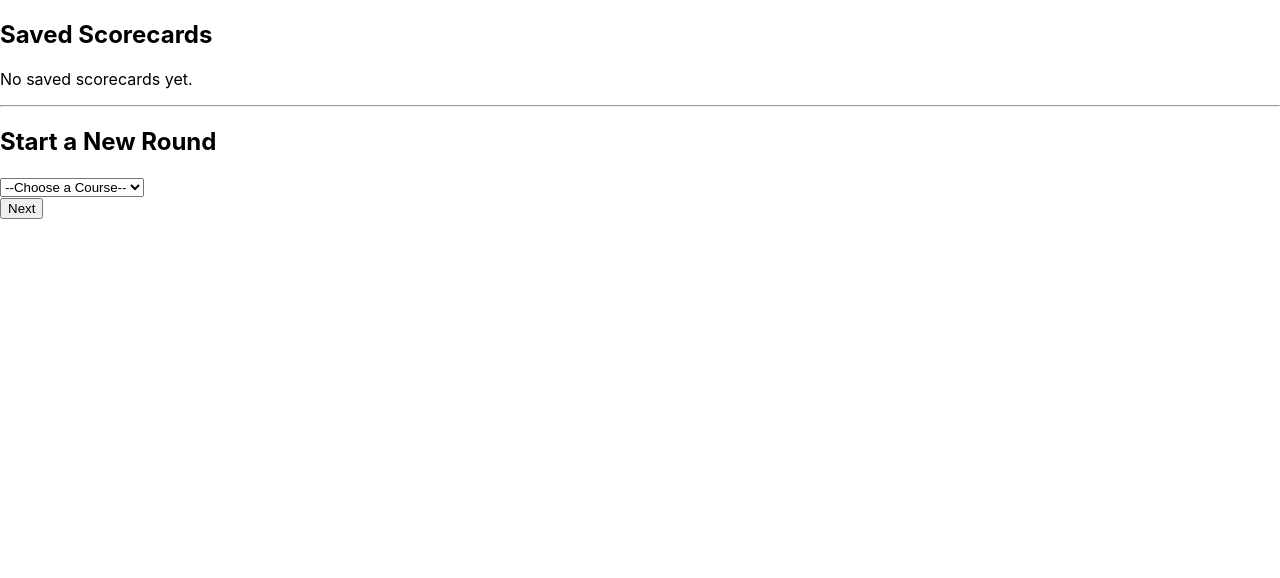
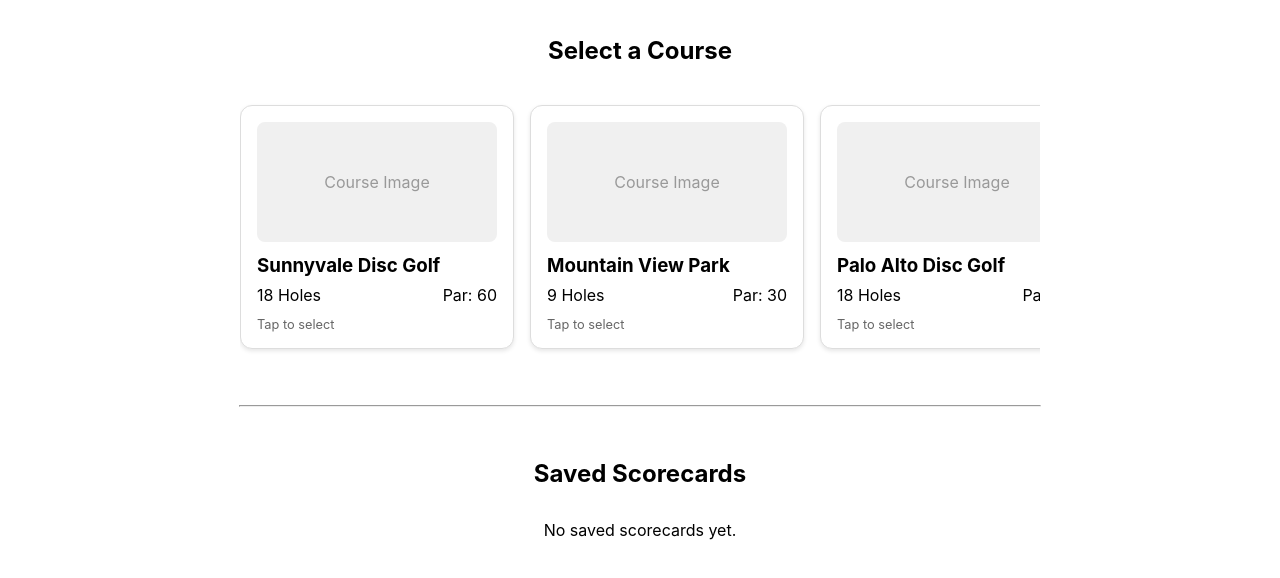
Before and after one commit to randyn1080/disc-golf-scorecard, a React (Create React App) app: page / in a window 1280 px wide. Shown: the top 578 px of the page. Built offline with nearby package versions, Linux system fonts and the light colour scheme.

Commit message:
implemented visual course selection, added courses for tests

```diff
--- a/src/data/courses.ts
+++ b/src/data/courses.ts
@@ -15,4 +15,28 @@ export const courses: Course[] = [
     holes: 9,
     par: [3, 3, 4, 3, 3, 4, 3, 3, 4],
   },
+  {
+    id: "course3",
+    name: "Palo Alto Disc Golf",
+    holes: 18,
+    par: [3, 4, 3, 5, 3, 4, 3, 3, 4, 3, 3, 4, 5, 3, 4, 3, 3, 4],
+  },
+  {
+    id: "course4",
+    name: "Redwood City Course",
+    holes: 18,
+    par: [4, 3, 4, 3, 5, 4, 3, 3, 4, 3, 4, 4, 3, 3, 5, 3, 4, 4],
+  },
+  {
+    id: "course5",
+    name: "San Jose Disc Golf",
+    holes: 9,
+    par: [3, 4, 3, 3, 4, 3, 4, 3, 4],
+  },
+  {
+    id: "course6",
+    name: "Golden Gate Park",
+    holes: 18,
+    par: [3, 4, 5, 3, 3, 4, 3, 4, 4, 3, 3, 5, 4, 3, 4, 3, 3, 4],
+  },
 ];
--- a/src/pages/CourseSelectionPage.tsx
+++ b/src/pages/CourseSelectionPage.tsx
@@ -7,7 +7,6 @@ import { Scorecard } from '../models/types';
 
 const CourseSelectionPage: React.FC = () => {
   const { setSelectedCourse, resetRound } = useContext(RoundContext)!;
-  const [selectedId, setSelectedId] = useState('');
   const [savedScorecards, setSavedScorecards] = useState<Scorecard[]>([]);
   const navigate = useNavigate();
 
@@ -19,52 +18,130 @@ const CourseSelectionPage: React.FC = () => {
     }
   }, []);
 
-  const handleNext = () => {
+  const handleCourseSelect = (courseId: string) => {
     // Reset the round state before starting a new round.
     resetRound();
-    const course = courses.find(c => c.id === selectedId);
+    const course = courses.find(c => c.id === courseId);
     if (course) {
       setSelectedCourse(course);
       navigate('/add-players');
-    } else {
-      alert('Please select a course.');
     }
   };
 
+  // Calculate total par for each course
+  const getCourseTotalPar = (courseId: string) => {
+    const course = courses.find(c => c.id === courseId);
+    return course ? course.par.reduce((sum, par) => sum + par, 0) : 0;
+  };
+
   return (
-    <div>
-      <h2>Saved Scorecards</h2>
+    <div style={{
+      display: 'flex',
+      flexDirection: 'column',
+      alignItems: 'center',
+      maxWidth: '800px',
+      margin: '0 auto',
+      padding: '1rem'
+    }}>
+      <h2 style={{ textAlign: 'center', marginBottom: '1.5rem' }}>Select a Course</h2>
+
+      {/* Slideable Course List */}
+      <div style={{
+        width: '100%',
+        overflowX: 'auto',
+        padding: '1rem 0',
+        WebkitOverflowScrolling: 'touch', // Smooth scrolling on iOS
+      }}>
+        <div style={{
+          display: 'flex',
+          gap: '1rem',
+          paddingBottom: '0.5rem',
+        }}>
+          {courses.map(course => (
+            <div
+              key={course.id}
+              onClick={() => handleCourseSelect(course.id)}
+              style={{
+                minWidth: '240px',
+                padding: '1rem',
+                border: '1px solid #ddd',
+                borderRadius: '12px',
+                boxShadow: '0 2px 4px rgba(0,0,0,0.1)',
+                backgroundColor: '#fff',
+                cursor: 'pointer'
+              }}
+            >
+              <div style={{
+                height: '120px',
+                backgroundColor: '#f0f0f0',
+                borderRadius: '8px',
+                marginBottom: '0.75rem',
+                display: 'flex',
+                alignItems: 'center',
+                justifyContent: 'center',
+                color: '#999'
+              }}>
+                Course Image
+              </div>
+
+              <h3 style={{ margin: '0.5rem 0' }}>{course.name}</h3>
+
+              <div style={{ display: 'flex', justifyContent: 'space-between' }}>
+                <span>{course.holes} Holes</span>
+                <span>Par: {getCourseTotalPar(course.id)}</span>
+              </div>
+
+              <div style={{
+                marginTop: '0.75rem',
+                fontSize: '0.8rem',
+                color: '#666'
+              }}>
+                Tap to select
+              </div>
+            </div>
+          ))}
+        </div>
+      </div>
+
+      {/* Horizontal divider */}
+      <hr style={{ width: '100%', margin: '2rem 0' }} />
+
+      {/* Saved Scorecards Section (moved to bottom) */}
+      <h2 style={{ textAlign: 'center', marginBottom: '1rem' }}>Saved Scorecards</h2>
+
       {savedScorecards.length === 0 ? (
-        <p>No saved scorecards yet.</p>
+        <p style={{ textAlign: 'center' }}>No saved scorecards yet.</p>
       ) : (
-        <ul>
+        <div style={{ width: '100%' }}>
           {savedScorecards.map(scorecard => {
             const course = courses.find(c => c.id === scorecard.courseId);
             return (
-              <li key={scorecard.id} style={{ marginBottom: '1rem' }}>
-                <Link to={`/scorecard/${scorecard.id}`}>
-                  <strong>{course ? course.name : 'Unknown Course'}</strong> - {new Date(scorecard.date).toLocaleDateString()}<br />
+              <Link
+                to={`/scorecard/${scorecard.id}`}
+                style={{
+                  display: 'block',
+                  margin: '0.75rem 0',
+                  padding: '1rem',
+                  border: '1px solid #ddd',
+                  borderRadius: '8px',
+                  textDecoration: 'none',
+                  color: 'inherit',
+                  backgroundColor: '#fff'
+                }}
+                key={scorecard.id}
+              >
+                <div style={{ display: 'flex', justifyContent: 'space-between' }}>
+                  <strong>{course ? course.name : 'Unknown Course'}</strong>
+                  <span>{new Date(scorecard.date).toLocaleDateString()}</span>
+                </div>
+                <div style={{ marginTop: '0.5rem', color: '#666' }}>
                   Players: {scorecard.players.map(p => p.name).join(', ')}
-                </Link>
-              </li>
+                </div>
+              </Link>
             );
           })}
-        </ul>
+        </div>
       )}
-
-      <hr />
-
-      <h2>Start a New Round</h2>
-      <select value={selectedId} onChange={(e) => setSelectedId(e.target.value)}>
-        <option value="">--Choose a Course--</option>
-        {courses.map(course => (
-          <option key={course.id} value={course.id}>
-            {course.name}
-          </option>
-        ))}
-      </select>
-      <br />
-      <button onClick={handleNext}>Next</button>
     </div>
   );
 };
```
